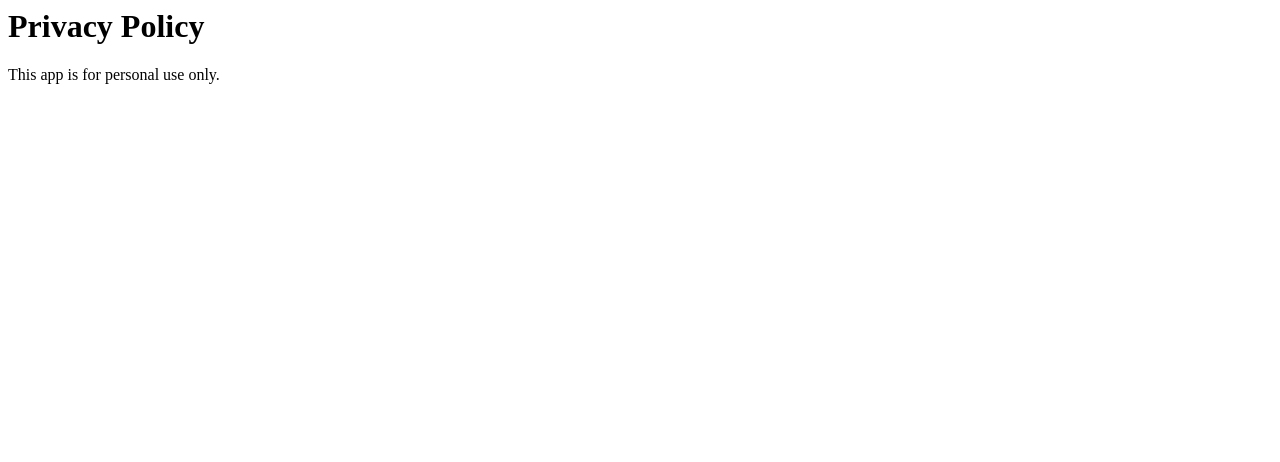
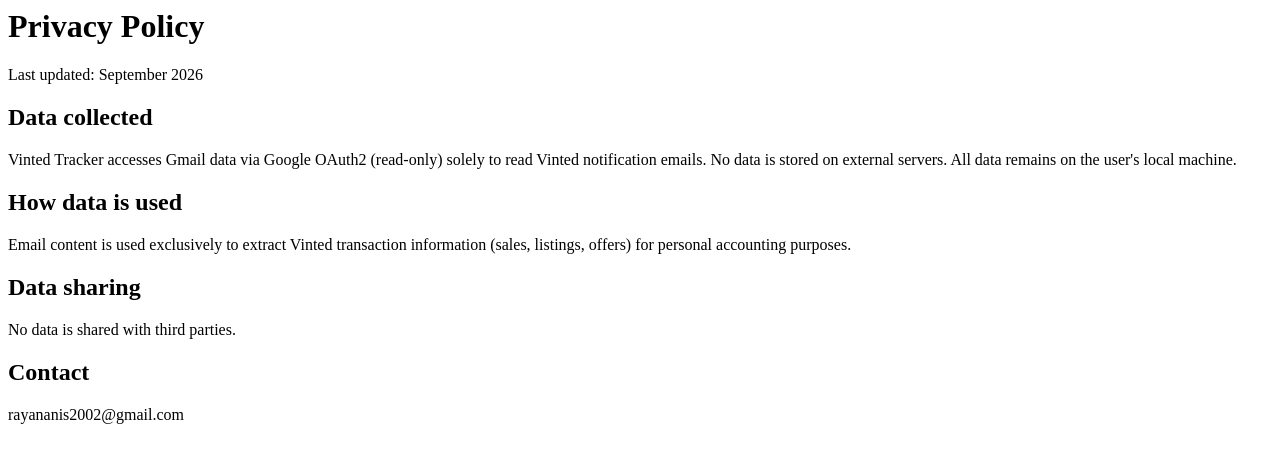
Before and after one commit to Nas4210/vinted-tracker-privacy, a plain HTML site: page privacy.html in a window 1280 px wide. Drawn offline with Linux system fonts and the light colour scheme.

Commit message:
Update privacy.html

```diff
--- a/privacy.html
+++ b/privacy.html
@@ -1 +1,12 @@
-<html><body><h1>Privacy Policy</h1><p>This app is for personal use only.</p></body></html>
+<html><head><title>Privacy Policy - Vinted Tracker</title></head><body>
+<h1>Privacy Policy</h1>
+<p>Last updated: September 2026</p>
+<h2>Data collected</h2>
+<p>Vinted Tracker accesses Gmail data via Google OAuth2 (read-only) solely to read Vinted notification emails. No data is stored on external servers. All data remains on the user's local machine.</p>
+<h2>How data is used</h2>
+<p>Email content is used exclusively to extract Vinted transaction information (sales, listings, offers) for personal accounting purposes.</p>
+<h2>Data sharing</h2>
+<p>No data is shared with third parties.</p>
+<h2>Contact</h2>
+<p>rayananis2002@gmail.com</p>
+</body></html>
```
